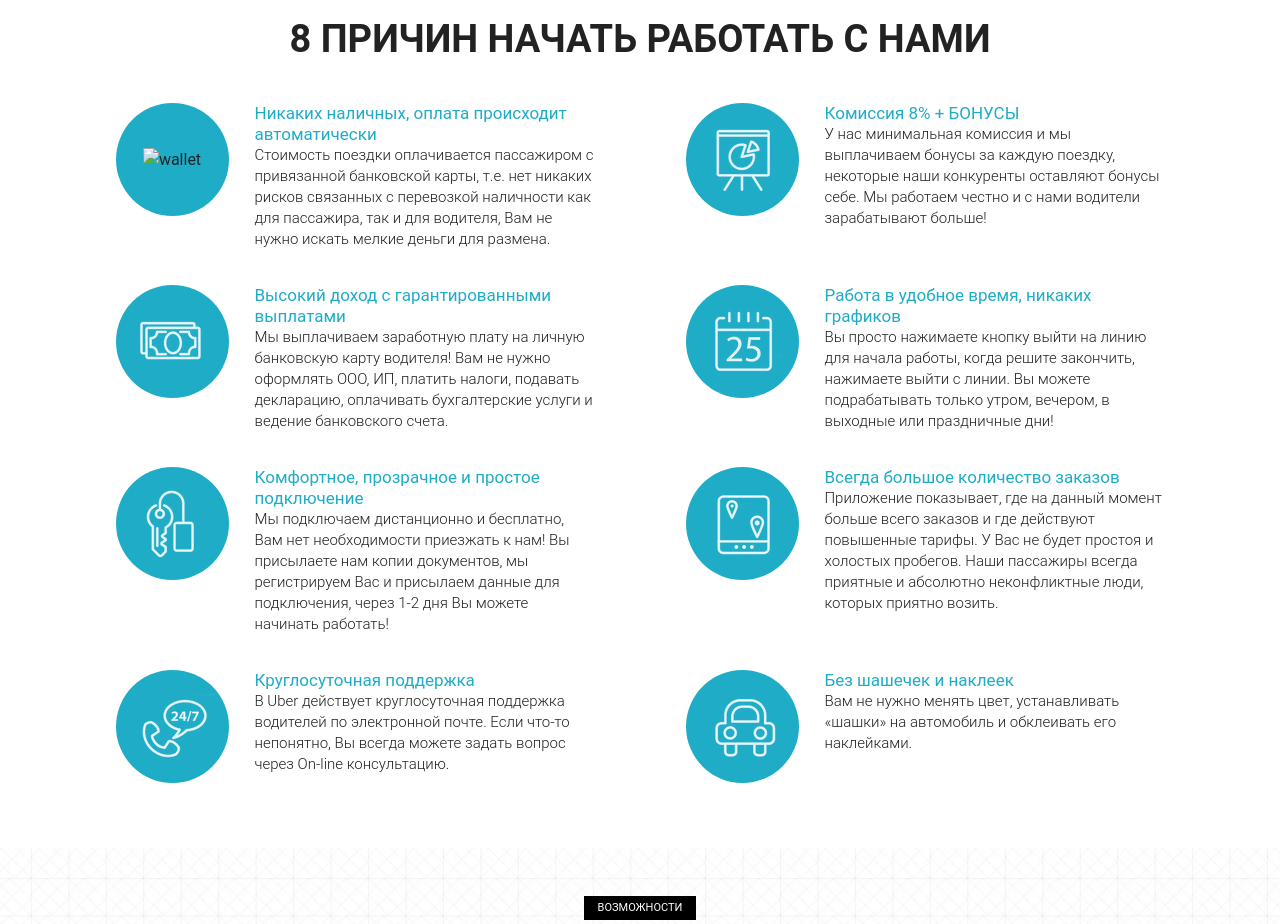
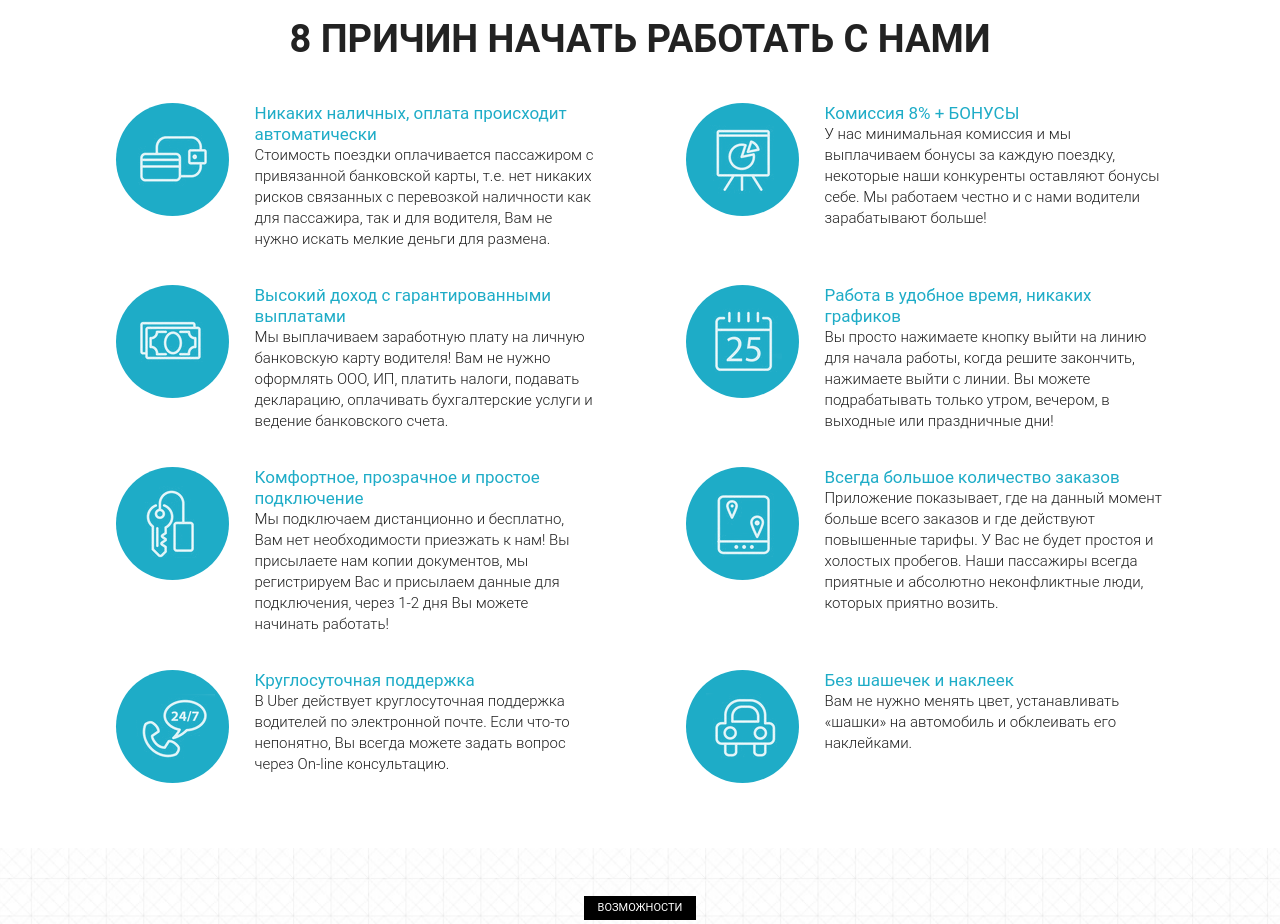
Before and after one commit to ko-miko/ko-miko.github.io, a plain HTML site: page index.html in a window 1280 px wide. Shown: the part 960-1884 px from the top of the page. Drawn offline with Linux system fonts and the light colour scheme; files whose address does not match are found by name.

Commit message:
Update index.html

```diff
--- a/index.html
+++ b/index.html
@@ -87,7 +87,7 @@
                <div class="col-md-6">
                    <div class="reasons_block">
                        <div class="reasons_round">
-                           <img src="../src/icons/Wallet_icon.png" alt="wallet">
+                           <img src="../icons/Wallet_icon.png" alt="wallet">
                        </div>
                        <div class="reasons_descr">
                            <div class="reasons_subtitle">Никаких наличных, оплата происходит
```
